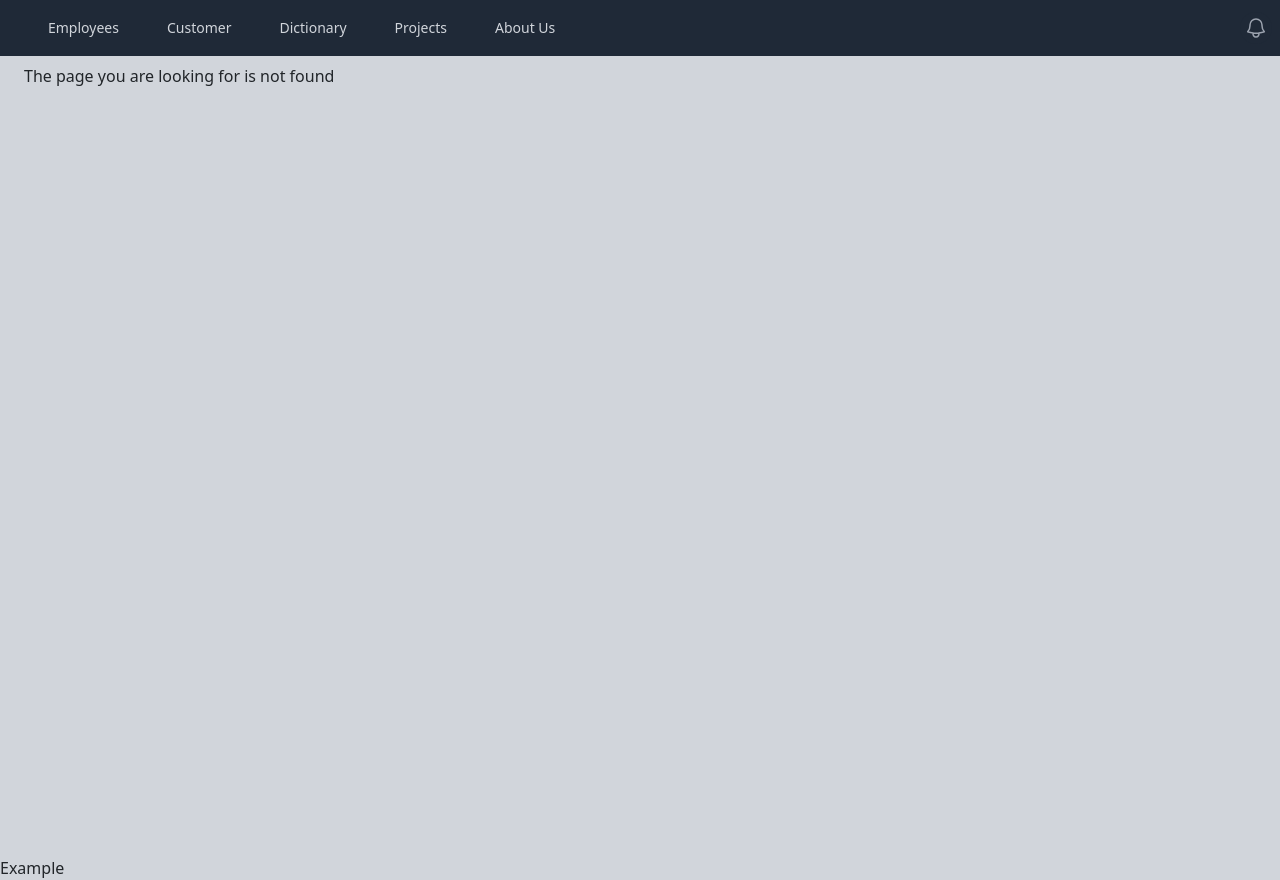
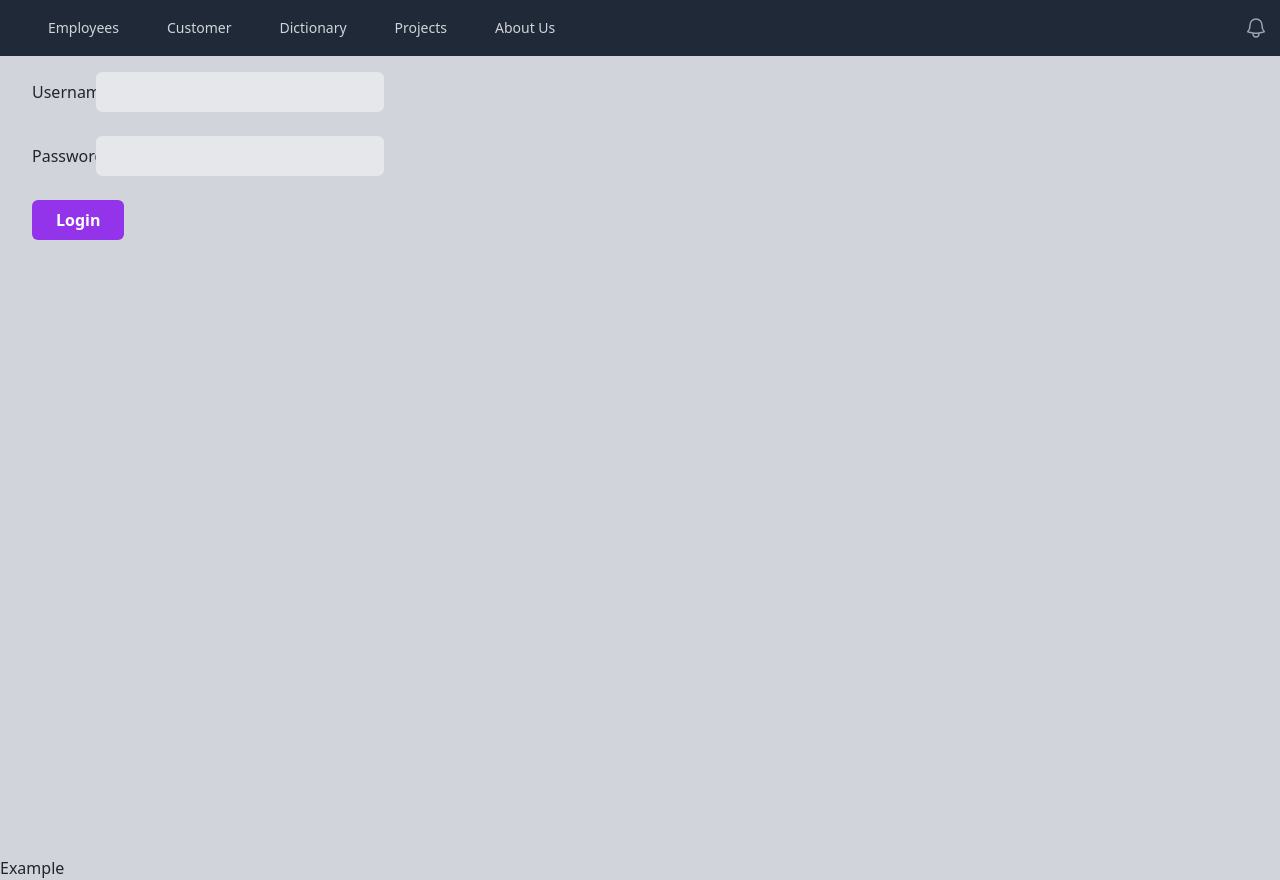
Before and after one commit to kimallencastillo/React, a React (Create React App) app: page /login in a window 1280 px wide. Before the commit this address had no page. Built offline with nearby package versions, Linux system fonts and the light colour scheme.

Commit message:
localStorage and Bearer Auth Tokens

```diff
--- a/src/App.js
+++ b/src/App.js
@@ -1,35 +1,35 @@
+import React, { useState } from "react";
+import "./index.css";
+import Employee from "./components/employee";
+import { v4 as uuidv4 } from "uuid";
+import AddEmployee from "./components/AddEmployees";
+import EditEmployee from "./components/EditEmployees";
+import Header from "./components/Header";
+import Employees from "./pages/Employees";
+import { BrowserRouter, Routes, Route } from "react-router-dom";
+import Dictionary from "./pages/Dictionary";
+import Customers from "./pages/Customers";
+import Customer from "./pages/Customer";
+import Definition from "./pages/Definition";
+import NotFound from "./components/NotFound";
+import Login from "./pages/login";
 
-import React,{ useState } from 'react';
-import './index.css';
-import Employee from './components/employee';
-import {v4 as uuidv4} from 'uuid';
-import AddEmployee from './components/AddEmployees';
-import EditEmployee from './components/EditEmployees';
-import Header from './components/Header';
-import Employees from './pages/Employees';
-import {BrowserRouter, Routes, Route } from 'react-router-dom';
-import Dictionary from './pages/Dictionary';
-import Customers from './pages/Customers';
-import Customer from './pages/Customer';
-import Definition from './pages/Definition';
-import NotFound from './components/NotFound';
 function App() {
-
   return (
     <BrowserRouter>
       <Header>
         <Routes>
-          <Route path='/employees' element={<Employees />} />
-          <Route path='/customers' element={<Customers />} />
-          <Route path='/customer/:id' element={<Customer />} />
-          <Route path='/dictionary/:search' element={<Definition />} />
-          <Route path='/dictionary' element={<Dictionary />} />
-          <Route path='/404' element={<NotFound/>} />
-          <Route path='*' element={<NotFound/>} />
+          <Route path="/login" element={<Login />} />
+          <Route path="/employees" element={<Employees />} />
+          <Route path="/customers" element={<Customers />} />
+          <Route path="/customer/:id" element={<Customer />} />
+          <Route path="/dictionary/:search" element={<Definition />} />
+          <Route path="/dictionary" element={<Dictionary />} />
+          <Route path="/404" element={<NotFound />} />
+          <Route path="*" element={<NotFound />} />
         </Routes>
       </Header>
     </BrowserRouter>
-
   );
 }
 
--- a/src/pages/Customer.js
+++ b/src/pages/Customer.js
@@ -24,14 +24,21 @@
   });
 
   useEffect(() => {
-    //console.log('useEffect')
     const url = baseUrl + "api/customers/" + id;
-    fetch(url)
+    const access = localStorage.getItem("access");
+    fetch(url, {
+      headers: {
+        "Content-Type": "application/json",
+        Authorization: `Bearer ${access}`,
+      },
+    })
       .then((response) => {
         if (response.status === 404) {
-          //redirect to a 404 page ( new URL )
+          // redirect to a 404 page ( new URL )
           setNotFound(true);
-          //render a 404 component in this page
+          // render a 404 component in this page
+        } else if (response.status === 401) {
+          navigate("/login");
         }
         if (!response.ok) {
           //console.log('response', response)
@@ -58,15 +65,20 @@
   function updateCustomer(e) {
     e.preventDefault();
     const url = baseUrl + "api/customers/" + id;
+    const access = localStorage.getItem("access");
     fetch(url, {
       method: "POST",
       headers: {
         "Content-Type": "application/json",
+        Authorization: `Bearer ${access}`,
       },
       body: JSON.stringify(tempCustomer),
     })
       .then((response) => {
         //console.log('respones', response)
+        if (response.status === 401) {
+          navigate("/login");
+        }
         if (!response.ok) throw new Error("Something Went Wrong");
         return response.json();
       })
@@ -96,7 +108,7 @@
           >
             <div className="md:flex md:items-center mb-6">
               <div className="md:w-1/6">
-                <label for="name">Name</label>
+                <label htmlFor="name">Name</label>
               </div>
               <div className="md:w-3/4">
                 <input
@@ -113,7 +125,7 @@
             </div>
             <div className="md:flex md:items-center mb-6">
               <div className="md:w-1/6">
-                <label for="industry">Industry</label>
+                <label htmlFor="industry">Industry</label>
               </div>
               <div className="md:w-3/4">
                 <input
@@ -157,13 +169,18 @@
               className="bg-slate-800 hover:bg-slate-900 text-white font-bold py-2 px-4 rounded"
               onClick={(e) => {
                 const url = baseUrl + "api/customers/" + id;
+                const access = localStorage.getItem("access");
                 fetch(url, {
                   method: "DELETE",
                   headers: {
                     "Content-Type": "application/json",
+                    Authorization: `Bearer ${access}`,
                   },
                 })
                   .then((response) => {
+                    if (response.status === 401) {
+                      navigate("/login");
+                    }
                     if (!response.ok) {
                       throw new Error("Something went wrong");
                     }
@@ -176,8 +193,7 @@
                   });
               }}
             >
-              {" "}
-              Delete{" "}
+              Delete
             </button>
           </div>
         </div>
--- a/src/pages/Customers.js
+++ b/src/pages/Customers.js
@@ -1,11 +1,12 @@
 import { useEffect, useState } from "react";
-import { Link } from "react-router-dom";
+import { Link, useNavigate } from "react-router-dom";
 import { baseUrl } from "../shared";
 import AddCustomer from "../components/AddCustomer";
 
 export default function Customers() {
   const [customers, setCustomers] = useState();
   const [show, setShow] = useState();
+  const navigate = useNavigate();
 
   function toggleShow() {
     setShow(!show);
@@ -13,15 +14,29 @@
 
   useEffect(() => {
     console.log("Fetching....");
-    fetch(baseUrl + "api/customers/")
+    const url = baseUrl + "api/customers/";
+    const access = localStorage.getItem("access");
+    fetch(url, {
+      headers: {
+        "Content-Type": "application/json",
+        Authorization: `Bearer ${access}`,
+      },
+    })
       //fetch('http://localhost:8000/api/customers/')
-      .then((response) => response.json())
+      .then((response) => {
+        if (response.status === 401) {
+          navigate("/login");
+        }
+        return response.json();
+      })
       .then((data) => {
-        console.log(data);
+        //console.log(data);
         setCustomers(data.customers);
       })
       .catch((error) => console.error(error));
   }, []);
+
+  // Adding new Customer Function
   function newCustomer(name, industry) {
     const data = { name: name, industry: industry };
     const url = baseUrl + "api/customers/";
--- /dev/null
+++ b/src/pages/login.js
@@ -0,0 +1,70 @@
+import { useState } from "react";
+import { baseUrl } from "../shared";
+export default function Login() {
+  const [username, setUsername] = useState("");
+  const [password, setPassword] = useState("");
+
+  function login(e) {
+    e.preventDefault();
+    const url = baseUrl + "api/token/";
+    fetch(url, {
+      method: "POST",
+      headers: {
+        "Content-Type": "application/json",
+      },
+      body: JSON.stringify({
+        username: username,
+        password: password,
+      }),
+    })
+      .then((response) => {
+        return response.json();
+      })
+      .then((data) => {
+        localStorage.setItem("access", data.access);
+        localStorage.setItem("refresh", data.refresh);
+        console.log(localStorage);
+      });
+  }
+  return (
+    <>
+      <form className="m-2 w-full max-w-sm" id="customer" onSubmit={login}>
+        <div className="md:flex md:items-center mb-6">
+          <div className="md:w-1/6">
+            <label htmlFor="username">Username</label>
+          </div>
+          <div className="md:w-3/4">
+            <input
+              id="username"
+              className="bg-gray-200 appearance-none border-2 border-gray-200 rounded w-full py-2 px-4 text-gray-700 leading-tight focus:outline-none focus:bg-white focus:border-purple-500"
+              text="text"
+              value={username}
+              onChange={(e) => {
+                setUsername(e.target.value);
+              }}
+            />
+          </div>
+        </div>
+        <div className="md:flex md:items-center mb-6">
+          <div className="md:w-1/6">
+            <label htmlFor="password">Password</label>
+          </div>
+          <div className="md:w-3/4">
+            <input
+              id="password"
+              className="bg-gray-200 appearance-none border-2 border-gray-200 rounded w-full py-2 px-4 text-gray-700 leading-tight focus:outline-none focus:bg-white focus:border-purple-500"
+              type="password"
+              value={password}
+              onChange={(e) => {
+                setPassword(e.target.value);
+              }}
+            />
+          </div>
+        </div>
+        <button className="bg-purple-600 hover:bg-purple-700 text-white font-bold py-2 px-4 rounded">
+          Login
+        </button>
+      </form>
+    </>
+  );
+}
```
